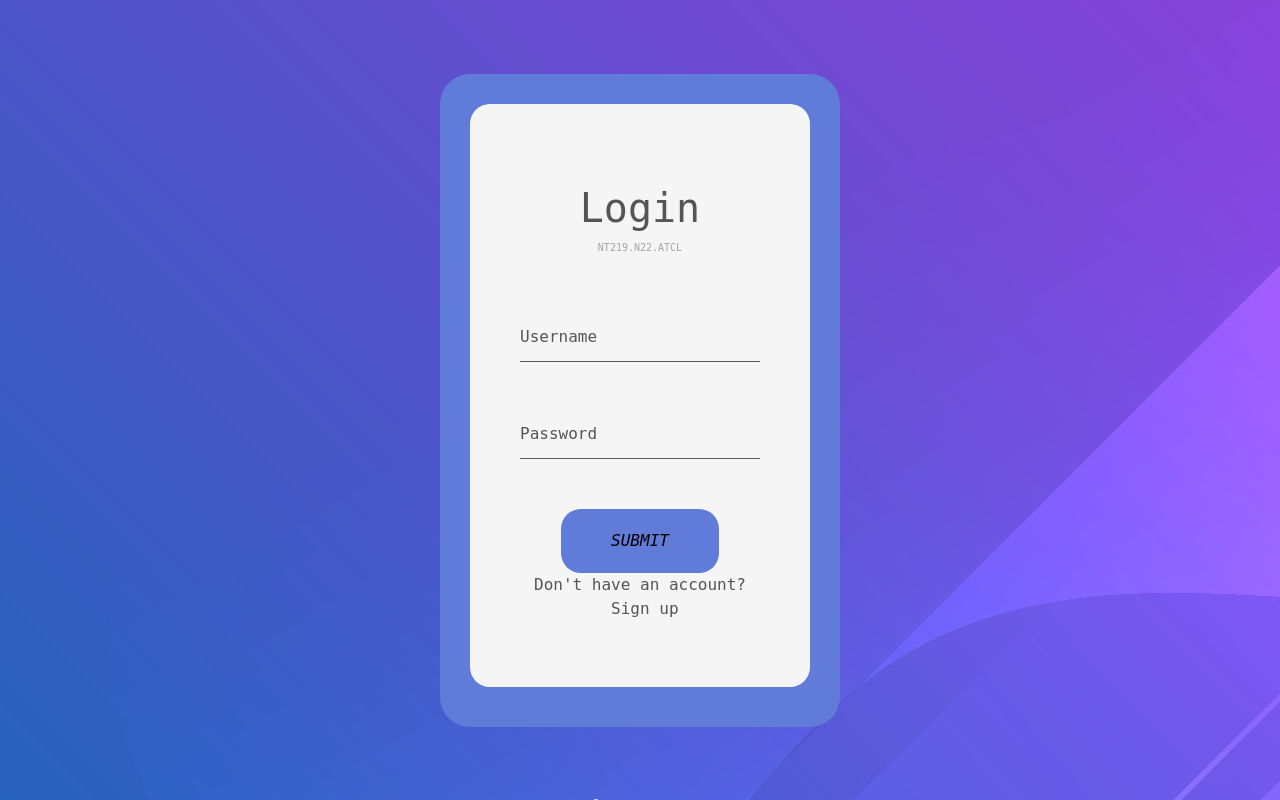
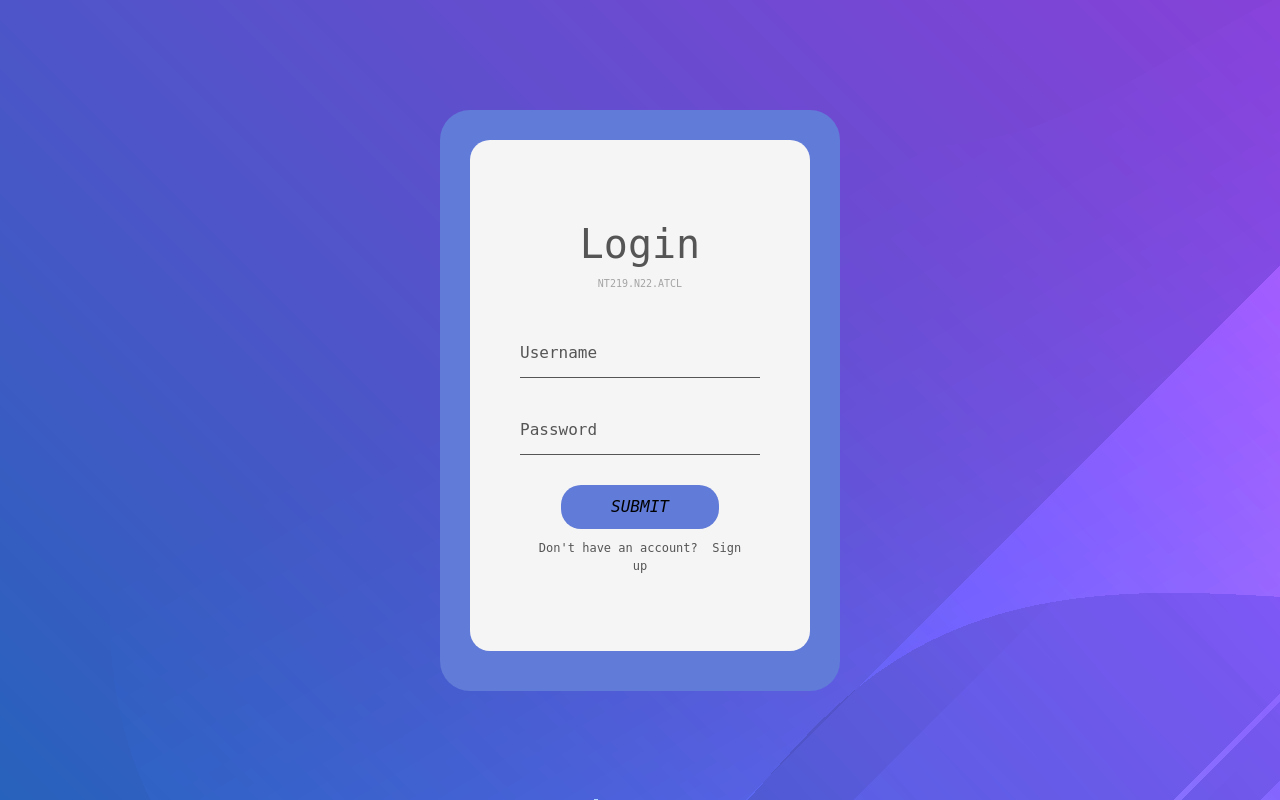
Before and after one commit to UIT20520649/Cryptography-Project, a Flask app: page /login in a window 1280 px wide. Run offline with Flask 2, Linux system fonts and the light colour scheme.

Commit message:
update style.css

```diff
--- a/Application/static/styles/style.css
+++ b/Application/static/styles/style.css
@@ -1,4 +1,3 @@
-
 body {
     min-height: 100vh;
     margin: 0;
@@ -12,7 +11,7 @@ body {
 
 .loginContainer {
     background-color: #617bd8;
-    background-blend-mode:multiply;
+    background-blend-mode: multiply;
     opacity: 100;
     width: 400px;
     max-width: 100%;
@@ -52,20 +51,23 @@ body {
     grid-template-columns: auto auto;
     padding: 10px 10px;
     margin-top: 20px;
-    margin-bottom: 50px;
+    margin-bottom: 30px;
     border-bottom: 1px solid #555;
 }
+
 /* Login Head */
 .group:nth-child(1) {
     grid-template-columns: 100%;
     border-bottom: none;
 }
+
 /* Username */
 .group:nth-child(1) span {
     opacity: 0.5;
     font-size: x-small;
     padding: auto, auto;
 }
+
 /* Password */
 .group:nth-child(3) {
     grid-template-columns: auto auto;
@@ -75,7 +77,7 @@ body {
 .group input {
     background-color: transparent;
     border: none;
-    outline: none;
+    10 outline: none;
 }
 
 .group label {
@@ -99,23 +101,37 @@ body {
     display: none;
 }
 
+.group:nth-child(3) input[type="confirm password"]~.fa-eye {
+    display: none;
+}
+
 
 
 .loginBtn button {
     background-color: #617bd8;
     position: relative;
-    padding: 20px 50px;
+    padding: 10px 50px;
     border-radius: 20px;
     border: none;
-    transform: translate(0,0);
+    transform: translate(0, 0);
+}
+
+.sign_up {
+    align-items: center;
+    padding: 10px;
+    font-size: 12px;
+    color: #555;
+}
+
+.sign_up a {
+
+    color: #555;
+    cursor: pointer;
 }
 
 
 
 /* .loginBtn::before {
-
 }
-
 .loginBtn::after {
-
 } */
```
